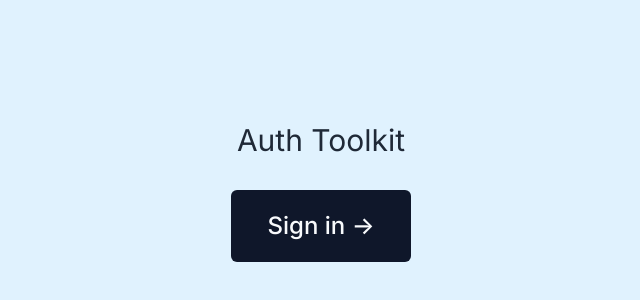
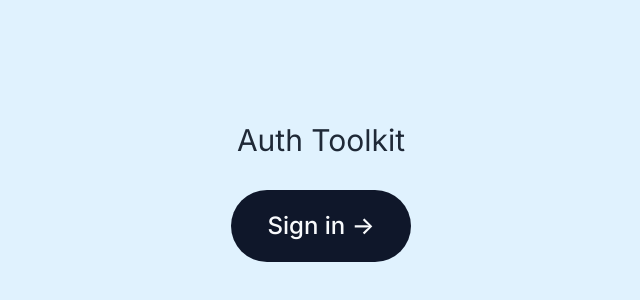
Before and after one commit to PS1242/Auth-toolkit, a Next.js app: page / in a window 1280 px wide. Shown: the part 208-508 px from the top of the page, without its empty margins (319-959 px from the left). Built offline with nearby package versions, Linux system fonts and the light colour scheme.

Commit message:
sign in page initial commit

```diff
--- /dev/null
+++ b/app/auth/sign-in/page.tsx
@@ -0,0 +1,7 @@
+export default function SignInPage() {
+  return (
+    <div className="min-h-screen flex justify-center items-center bg-sky-100">
+      Sign in
+    </div>
+  );
+}
--- a/app/page.tsx
+++ b/app/page.tsx
@@ -7,7 +7,7 @@ export default function HomePage() {
     <main className="min-h-screen bg-sky-100 flex justify-center items-center">
       <div className={cn("text-center")}>
         <h1 className="font text-3xl text-gray-800 mb-8">Auth Toolkit</h1>
-        <Button className="p-9 text-2xl group" asChild>
+        <Button className="p-9 text-2xl group rounded-full" asChild>
           <Link href={"/auth/sign-in"}>
             <h2>
               Sign in{" "}
```
